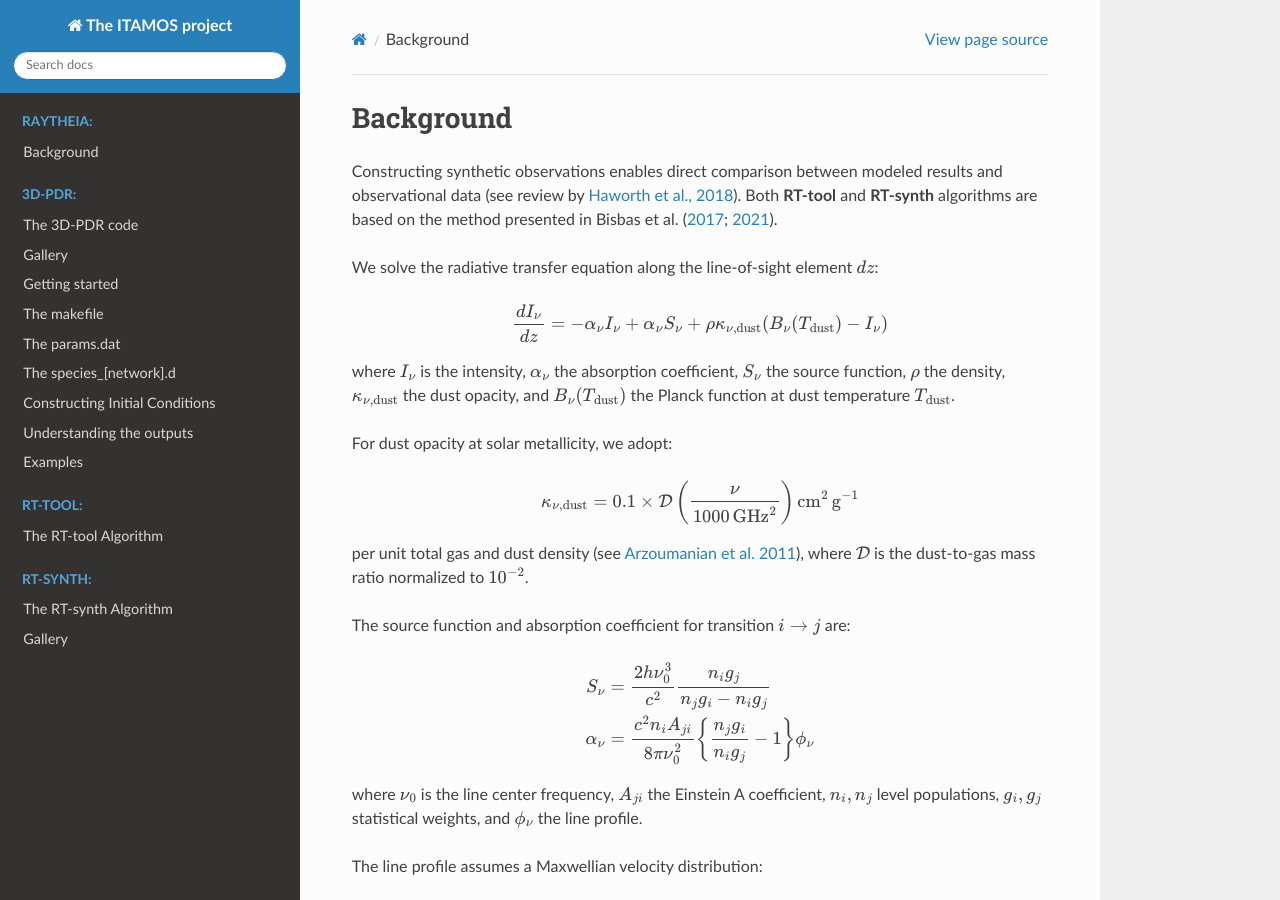
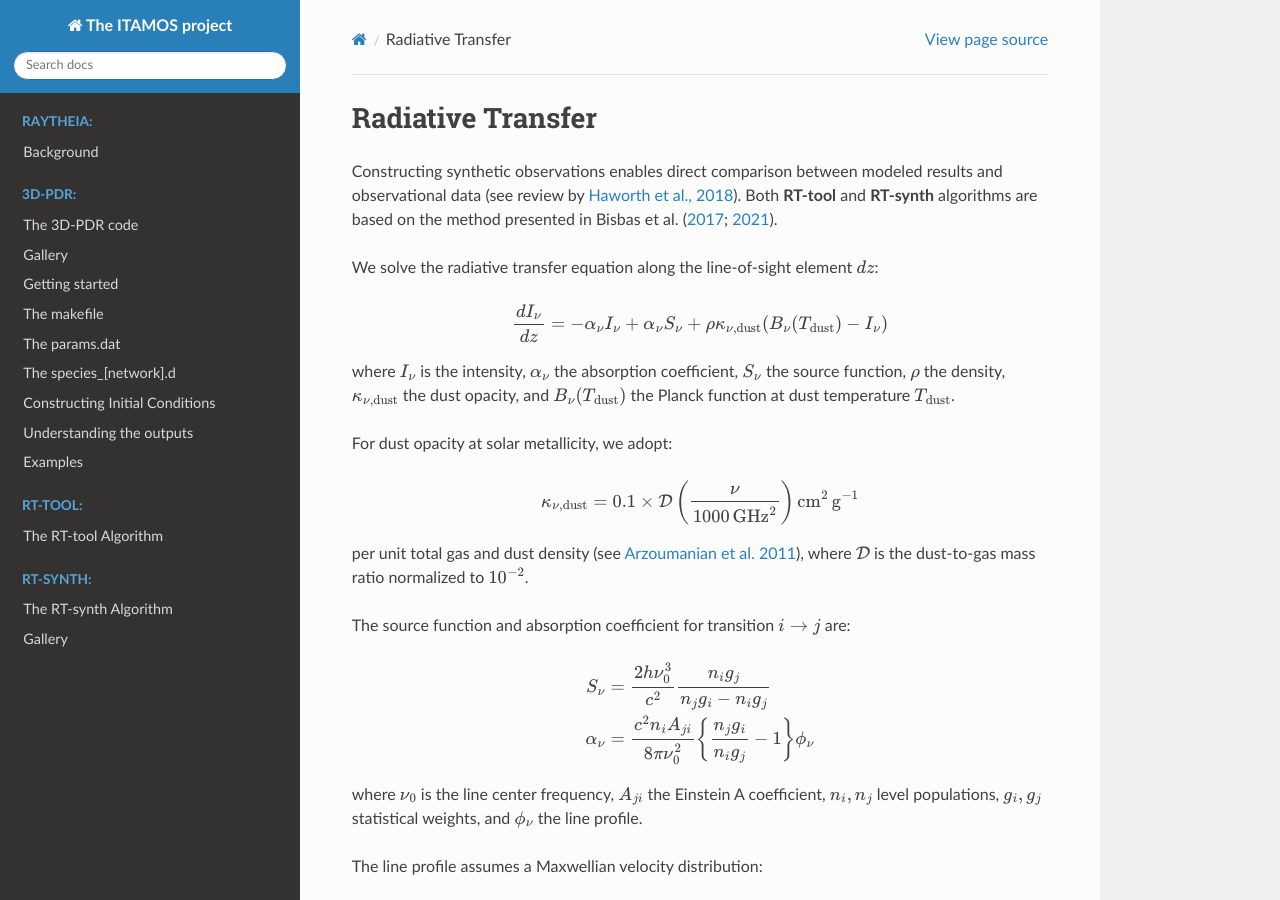
Before and after one commit to itamos-ism/3D-PDR-pblc, a Sphinx documentation site: the page built from docs/source/introduction/rt.rst, in a window 1280 px wide and 900 px high. Built offline with Sphinx 7.4.7 and the Read the Docs theme 3.1.0, drawn with Linux system fonts in a browser that asks for light colours.

Commit message:
Update rt.rst

```diff
--- a/docs/source/introduction/rt.rst
+++ b/docs/source/introduction/rt.rst
@@ -1,5 +1,5 @@
-Background
-==========
+Radiative Transfer
+==================
 
 Constructing synthetic observations enables direct comparison between modeled results and observational data (see review by `Haworth et al., 2018 <https://ui.adsabs.harvard.edu/abs/2018NewAR..82....1H/abstract>`_). Both **RT-tool** and **RT-synth** algorithms are based on the method presented in Bisbas et al. (`2017 <https://ui.adsabs.harvard.edu/abs/2017ApJ...850...23B/abstract>`_; `2021 <https://ui.adsabs.harvard.edu/abs/2021MNRAS.502.2701B/abstract>`_).
 
```
